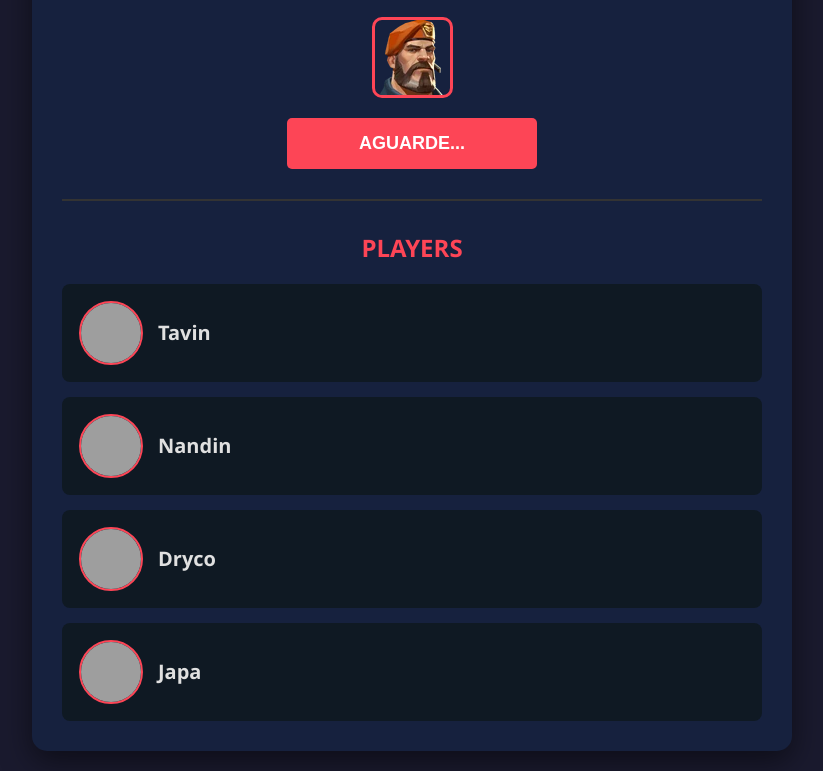
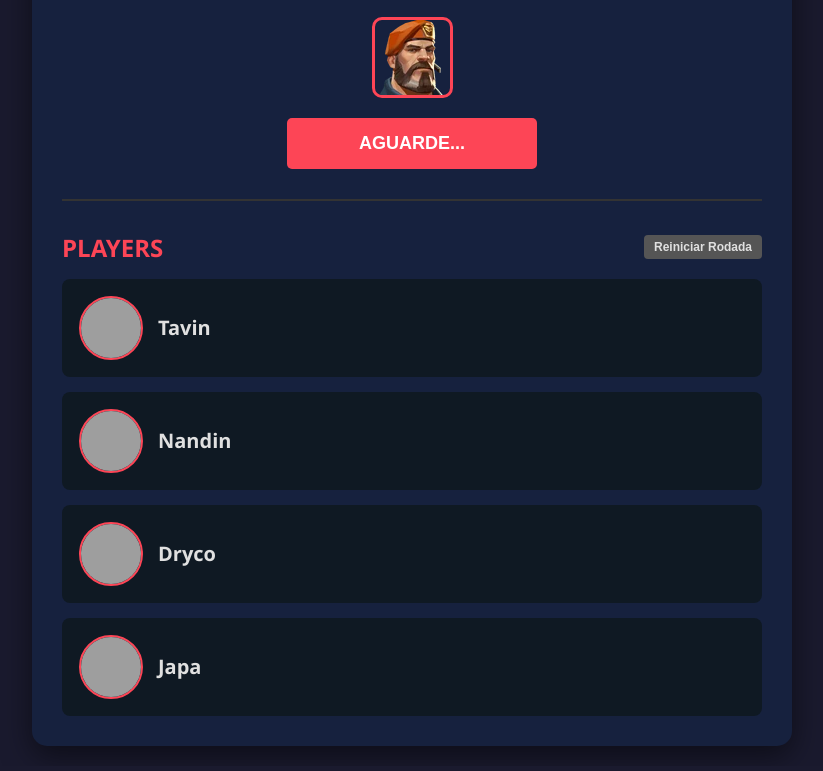
Before and after one commit to SamuelSrv/RoletaAgentes, a plain HTML site: page index.html in a window 1280 px wide. Shown: the part 466-1237 px from the top of the page, without its empty margins (228-1051 px from the left). Drawn offline with Linux system fonts and the light colour scheme; no server answers; grey boxes are pictures that could not be loaded.

Commit message:
Botao para limpar rodada

```diff
--- a/index.html
+++ b/index.html
@@ -47,7 +47,10 @@
 
         <div class="divider"></div>
 
-        <h2>Players</h2>
+        <div class="players-header">
+            <h2>Players</h2>
+            <button id="restartRoundBtn" class="reset-btn">Reiniciar Rodada</button>
+        </div>
         <div id="playersList" class="players-list">
             </div>
 
--- a/script.js
+++ b/script.js
@@ -22,7 +22,7 @@ document.addEventListener('DOMContentLoaded', () => {
     const roomRef = database.ref('roleta/sala_unica');
 
     // --- CONFIGURAÇÃO DO JOGO ---
-   const agents = [
+  const agents = [
         { name: 'Brimstone', image: 'img/agents/Brimstone_icon.webp', role: 'Controlador' },
         { name: 'Phoenix', image: 'img/agents/Phoenix_icon.webp', role: 'Duelista' },
         { name: 'Sage', image: 'img/agents/Sage_icon.webp', role: 'Sentinela' },
@@ -64,7 +64,8 @@ document.addEventListener('DOMContentLoaded', () => {
     const toggleBlockListBtn = document.getElementById('toggleBlockListBtn');
     const filterButtonsContainer = document.getElementById('filterButtons');
     const roomStatusEl = document.getElementById('room-status');
-    const resetSettingsBtn = document.getElementById('resetSettingsBtn'); // ✅ NOVO: Pega o botão de reset
+    const resetSettingsBtn = document.getElementById('resetSettingsBtn');
+    const restartRoundBtn = document.getElementById('restartRoundBtn'); // ✅ NOVO: Pega o botão de reiniciar
 
     const agentImageHeight = 75;
     let localState = {};
@@ -99,13 +100,22 @@ document.addEventListener('DOMContentLoaded', () => {
         spinButton.addEventListener('click', tryStartRound);
         toggleBlockListBtn.addEventListener('click', () => agentBlockList.classList.toggle('hidden'));
 
-        // ✅ NOVO: Event listener para o botão de reset
         resetSettingsBtn.addEventListener('click', () => {
             if (localState.status !== 'spinning') {
-                // Atualiza o Firebase com os valores padrão
                 roomRef.update({
                     activeFilter: 'Todos',
                     blockedAgents: []
+                });
+            }
+        });
+
+        // ✅ NOVO: Event listener para o botão de reiniciar rodada
+        restartRoundBtn.addEventListener('click', () => {
+            if (localState.status === 'finished') {
+                // Apenas volta o estado para 'waiting', limpando os resultados
+                roomRef.update({
+                    status: 'waiting',
+                    teamResult: null
                 });
             }
         });
@@ -154,9 +164,14 @@ document.addEventListener('DOMContentLoaded', () => {
         clearTimeout(currentAnimationTimeout);
 
         const isSpinning = localState.status === 'spinning';
-        // Desabilita todos os controles de configuração (incluindo o reset) enquanto gira
+        const isFinished = localState.status === 'finished';
+
+        // Desabilita os controles de configuração enquanto gira
         document.querySelectorAll('.filter-btn, #agentBlockList input, #toggleBlockListBtn, .reset-btn').forEach(el => el.disabled = isSpinning);
         spinButton.disabled = isSpinning;
+
+        // Controla a visibilidade do botão de reiniciar
+        restartRoundBtn.style.display = isFinished ? 'block' : 'none';
 
         switch(localState.status) {
             case 'waiting':
--- a/style.css
+++ b/style.css
@@ -36,8 +36,8 @@ h1, h2, h3 {
     text-transform: uppercase;
 }
 
-h3 {
-    margin: 0; /* Remove a margem padrão para melhor alinhamento */
+h2, h3 {
+    margin: 0;
 }
 
 .room-status {
@@ -58,15 +58,13 @@ h3 {
     margin-bottom: 20px;
 }
 
-/* ✅ NOVO: Estilo para o cabeçalho dos filtros */
 .settings-header {
     display: flex;
     justify-content: space-between;
     align-items: center;
-    margin-bottom: 10px; /* Espaço entre o título e os botões de filtro */
+    margin-bottom: 10px;
 }
 
-/* ✅ NOVO: Estilo para o botão de reset */
 .reset-btn {
     background-color: #555;
     color: #e0e0e0;
@@ -214,11 +212,19 @@ h3 {
 }
 
 /* Lista de Players */
+/* ✅ NOVO: Estilo para o cabeçalho da lista de players */
+.players-header {
+    display: flex;
+    justify-content: space-between;
+    align-items: center;
+    margin-bottom: 15px; /* Espaçamento para a lista de players abaixo */
+}
+
 .players-list {
     display: flex;
     flex-direction: column;
     gap: 15px;
-    margin-top: 20px;
+    margin-top: 0; /* Removida a margem que estava aqui */
 }
 
 .player-card {
```
